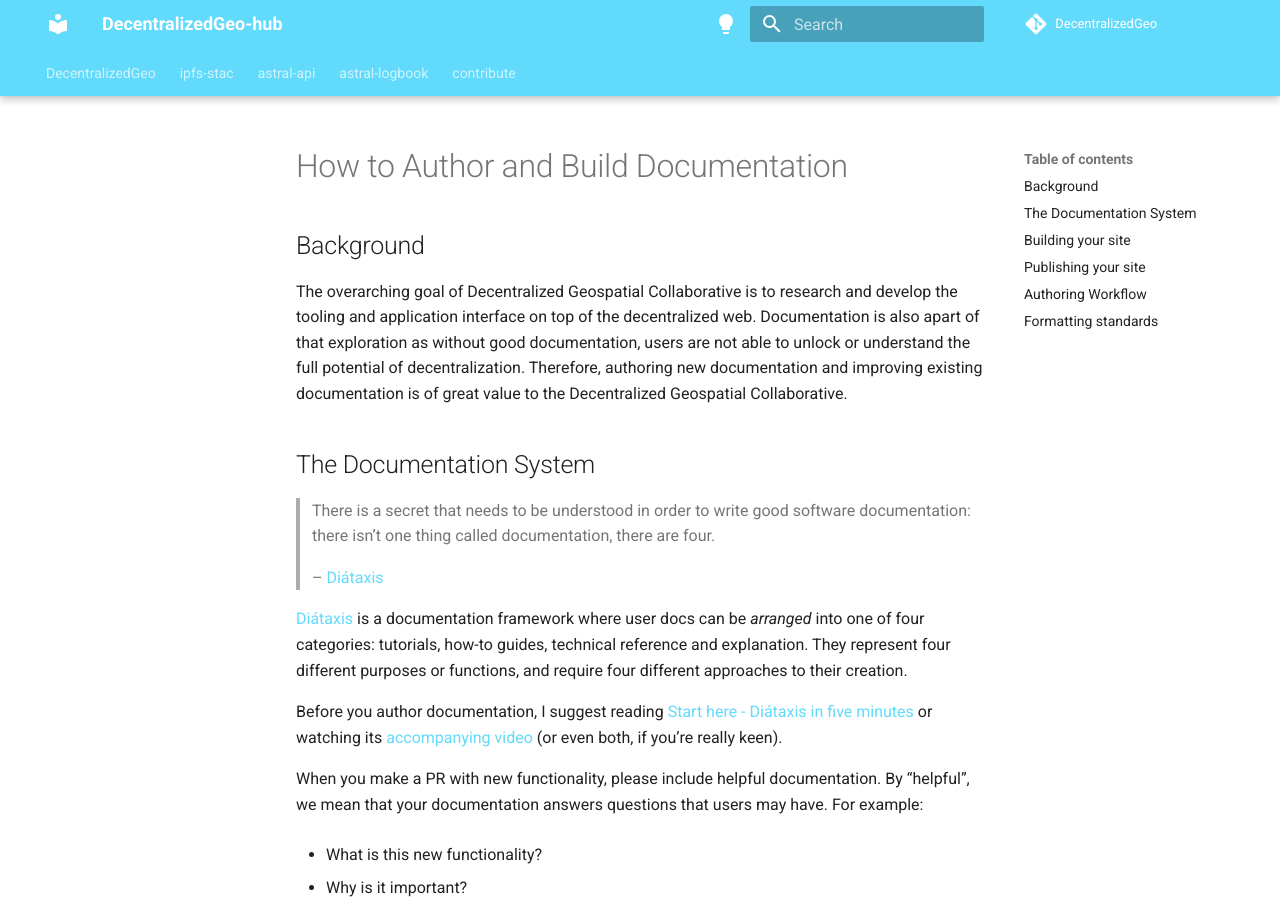
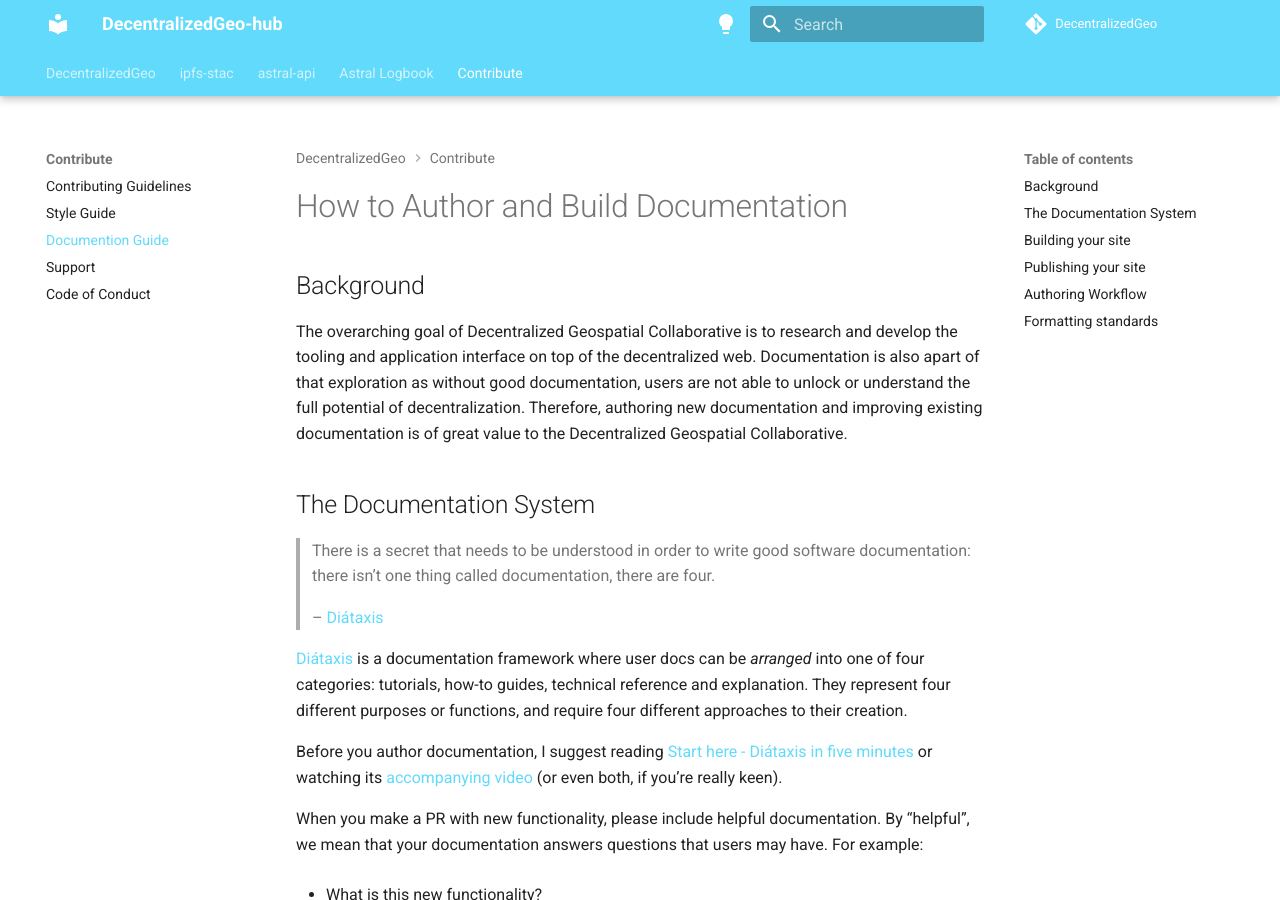
Before and after one commit to DecentralizedGeo/DecentralizedGeo-hub, an MkDocs documentation site: the page built from docs/documentation-guidelines.md, in a window 1280 px wide and 900 px high. Built offline with MkDocs 1.6.1 and Material for MkDocs 9.7.7, drawn with Linux system fonts in a browser that asks for light colours; some of the changed text lies outside the part shown.

Commit message:
Update navigation structure in mkdocs.yaml to include new page + clarity and accessibility

```diff
--- a/mkdocs.yaml
+++ b/mkdocs.yaml
@@ -68,16 +68,19 @@ nav: # Navigation links
       - OGC API: ./ecosystem/astral-api/ogc-api.md
       - GraphQL API: ./ecosystem/astral-api/graphql-api.md
       - Documentation Review: ./ecosystem/astral-api/documentation-review.md # If you want to include internal docs
-  - astral-logbook:
+  - Astral Logbook:
       - Introduction: ./ecosystem/astral-logbook/index.md
       - Getting Started: ./ecosystem/astral-logbook/getting-started.md
       - Technology Stack: ./ecosystem/astral-logbook/technology-stack.md
       - Prerequisites: ./ecosystem/astral-logbook/prerequisites.md
       - Deployment Guide: ./ecosystem/astral-logbook/deployment-guide.md
       - Troubleshooting: ./ecosystem/astral-logbook/troubleshooting.md
-  - contribute:
+  - Contribute:
       - Contributing Guidelines: ./contribute/contributing-guidelines.md
       - Style Guide: ./style-guidelines.md
+      - Documention Guide: ./documentation-guidelines.md
+      - Support: ./contribute/support.md
+      - Code of Conduct: ./contribute/CODE_OF_CONDUCT.md
 
 markdown_extensions:
   - md_in_html:
```
